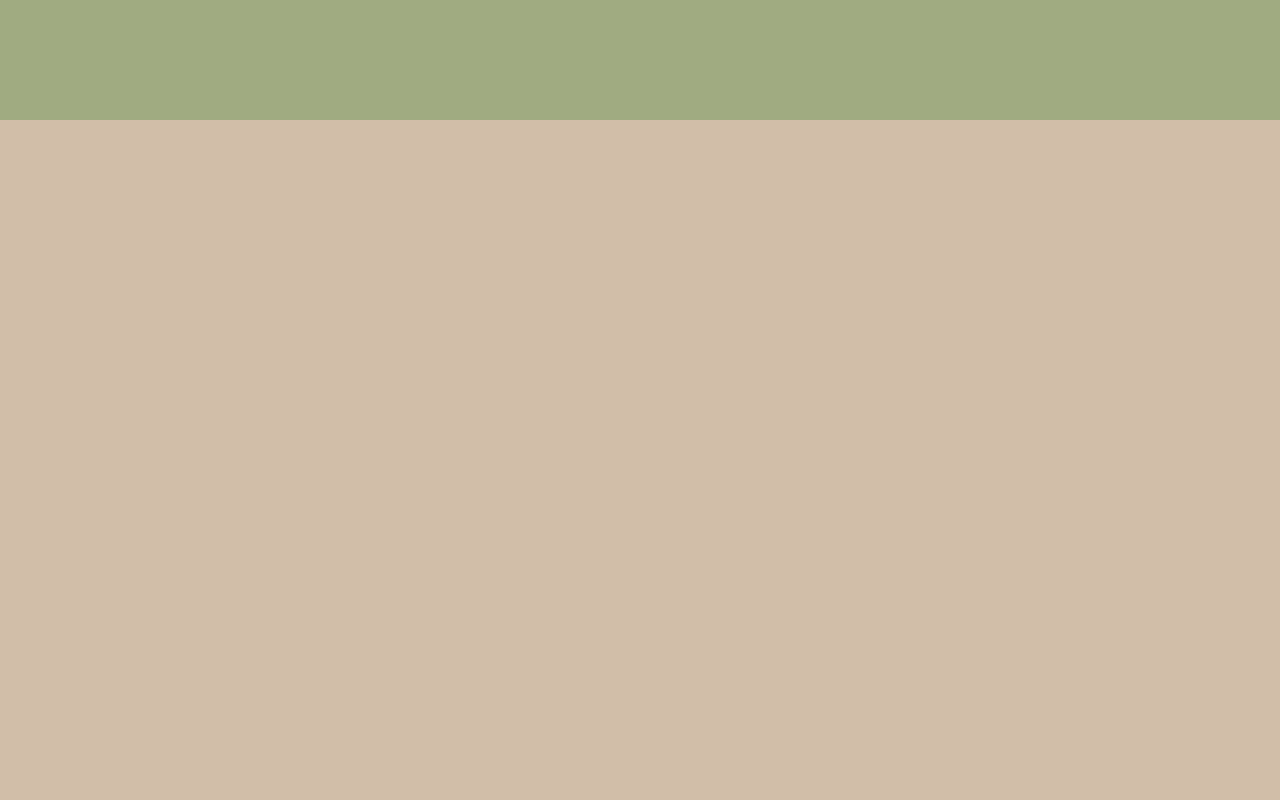
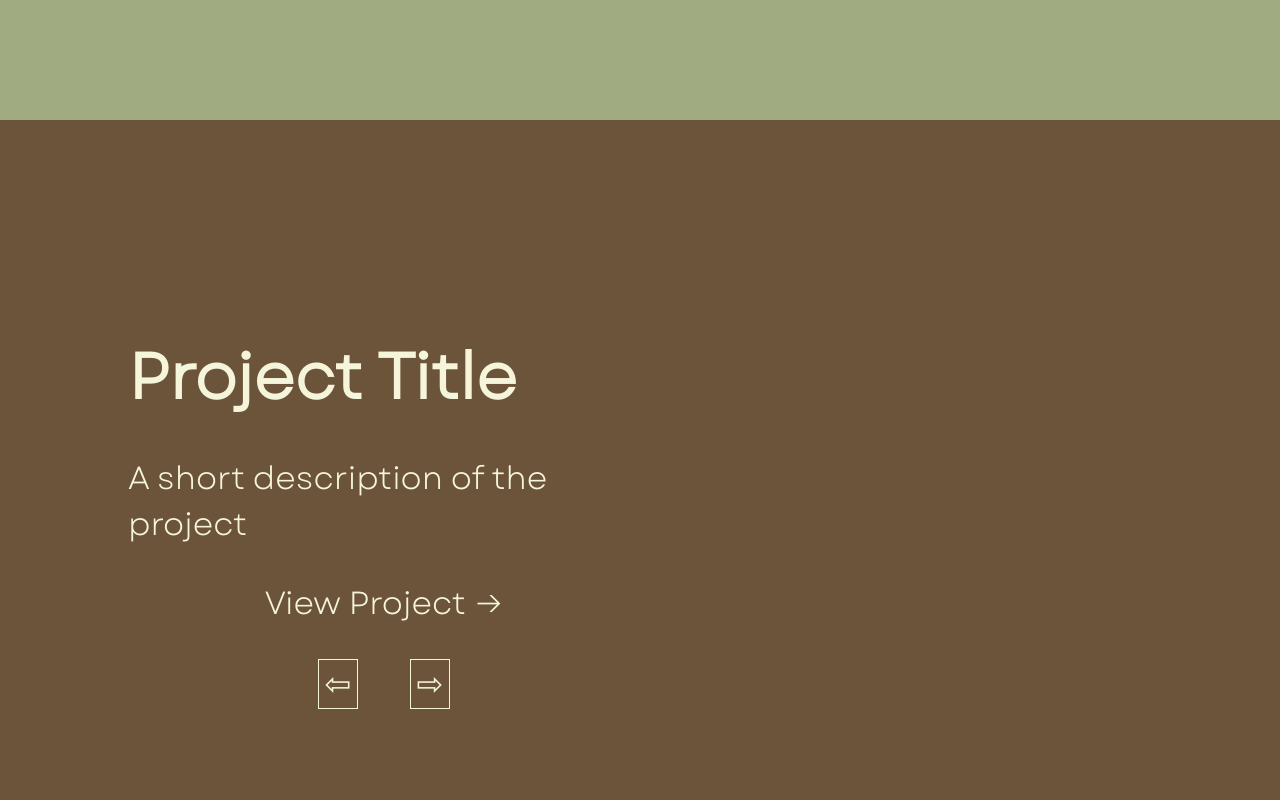
Before and after one commit to harshita-priya1/portfolio, a React (Create React App) app: page / in a window 1280 px wide. Shown: the part 2280-3080 px from the top of the page. Built offline with nearby package versions, Linux system fonts and the light colour scheme.

Commit message:
Projects page improved

```diff
--- a/src/components/Projects.css
+++ b/src/components/Projects.css
@@ -1,5 +1,46 @@
 .project {
-    background-color: #d1bea8;
-    height: 100svh;
-    width: 100svw;
+    /* background-color: #d1bea8; */
+    background-color: #6c543a;
+    height: 100vh;
+    width: 100vw;
+    color: beige;
+    display: flex;
+    padding: 10vh 10vw;
 }
+.project-left {
+    width: 50%;
+    display: flex;
+    flex-direction: column;
+    justify-content: center;
+    /* align-items: center; */
+}
+.project-desc {
+    width: 100%;
+    display: flex;
+    flex-direction: column;
+    gap: 4vh;
+}
+.project-title {
+    font-size: 8vh;
+    font-weight: bold;
+}
+.project-text {
+    font-size: 4vh;
+}
+.project-btn {
+    background-color: transparent;
+    border: none;
+    color: beige;
+    font-size: 4vh;
+}
+.arrow-button {
+    display: flex;
+    gap: 4vw;
+    justify-content: center;
+}
+.arrow-left,.arrow-right {
+    background-color: transparent;
+    border: 1px solid beige;
+    color: beige;
+    font-size: 4vh;
+}
--- a/src/components/Projects.js
+++ b/src/components/Projects.js
@@ -5,6 +5,17 @@ const Projects = () => {
     return(
         <div className="project">
             <div className="project-left">
+                <div className="project-desc">
+                    <div className="project-title">
+                        Project Title
+                    </div>
+                    <p className="project-text">A short description of the project</p>
+                    <button className="project-btn">View Project →</button>
+                    <div className="arrow-button">
+                        <button className="arrow-left">⇦</button>
+                        <button className="arrow-right">⇨</button>
+                    </div>
+                </div>
             </div>
             <div className="project-right">
             </div>
```
